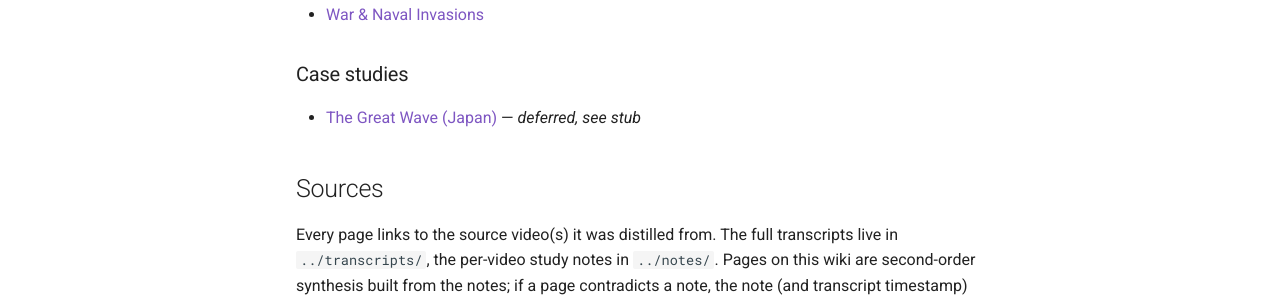
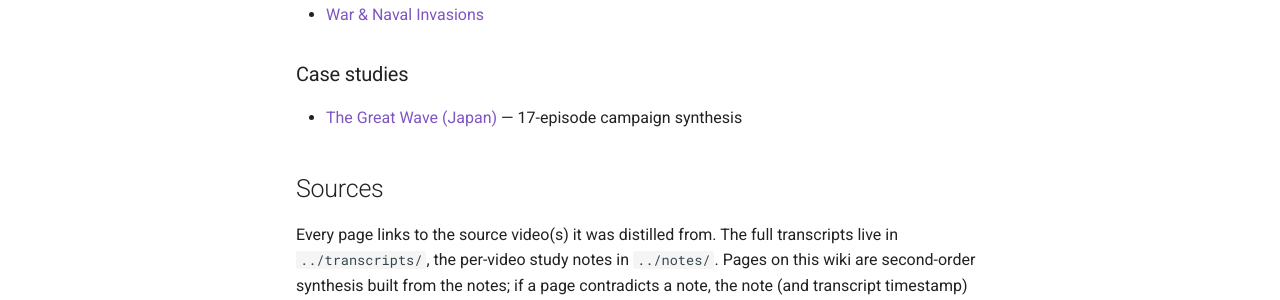
Before and after one commit to yosbotnet/vic3, an MkDocs documentation site: the page built from wiki/README.md, in a window 1280 px wide and 900 px high, scrolled down 1546 px. Shown: the part 466-766 px from the top of the window. Built offline with MkDocs 1.6.1 and Material for MkDocs 9.7.7, drawn with Linux system fonts in a browser that asks for light colours; comment, search, counter and statistics services are not loaded.

Commit message:
wiki: drop stale 'deferred' label on japan case-study (it shipped)

```diff
--- a/wiki/README.md
+++ b/wiki/README.md
@@ -54,7 +54,7 @@ After the path, mix and match by need.
 - [War & Naval Invasions](military/war-and-naval-invasions.md)
 
 ### Case studies
-- [The Great Wave (Japan)](case-studies/japan-great-wave.md) — *deferred, see stub*
+- [The Great Wave (Japan)](case-studies/japan-great-wave.md) — 17-episode campaign synthesis
 
 ## Sources
 
```
